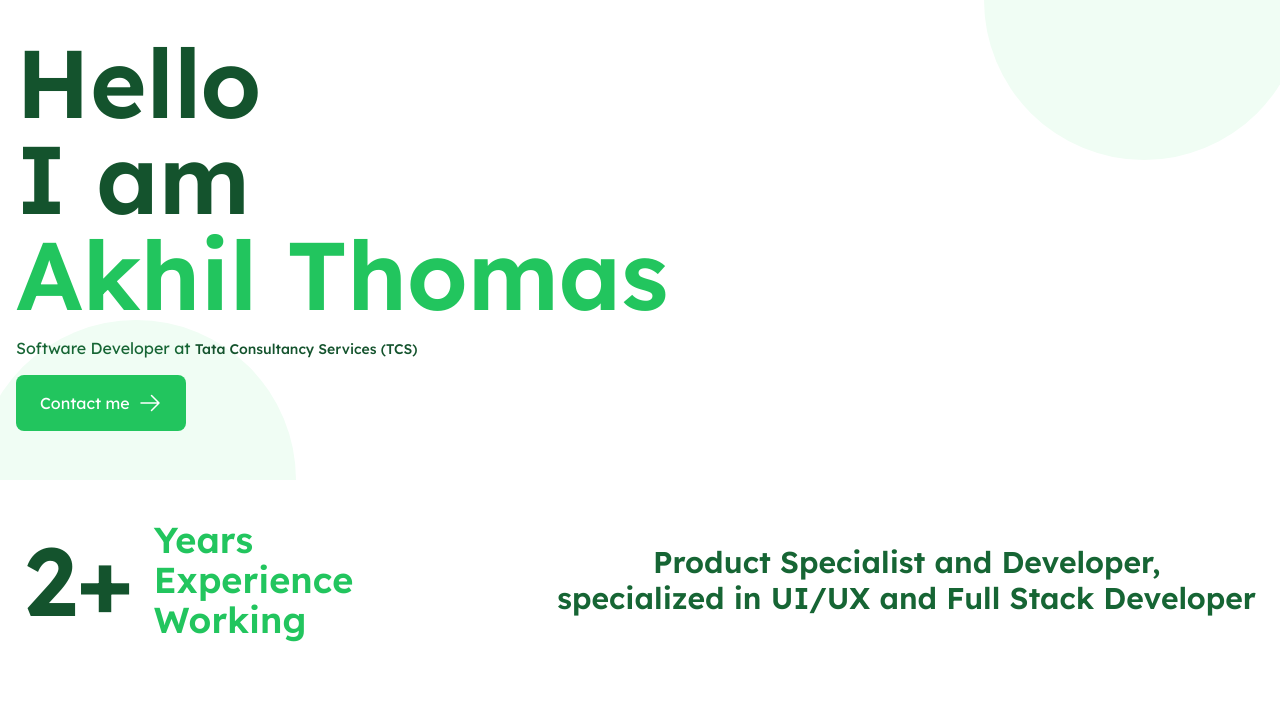
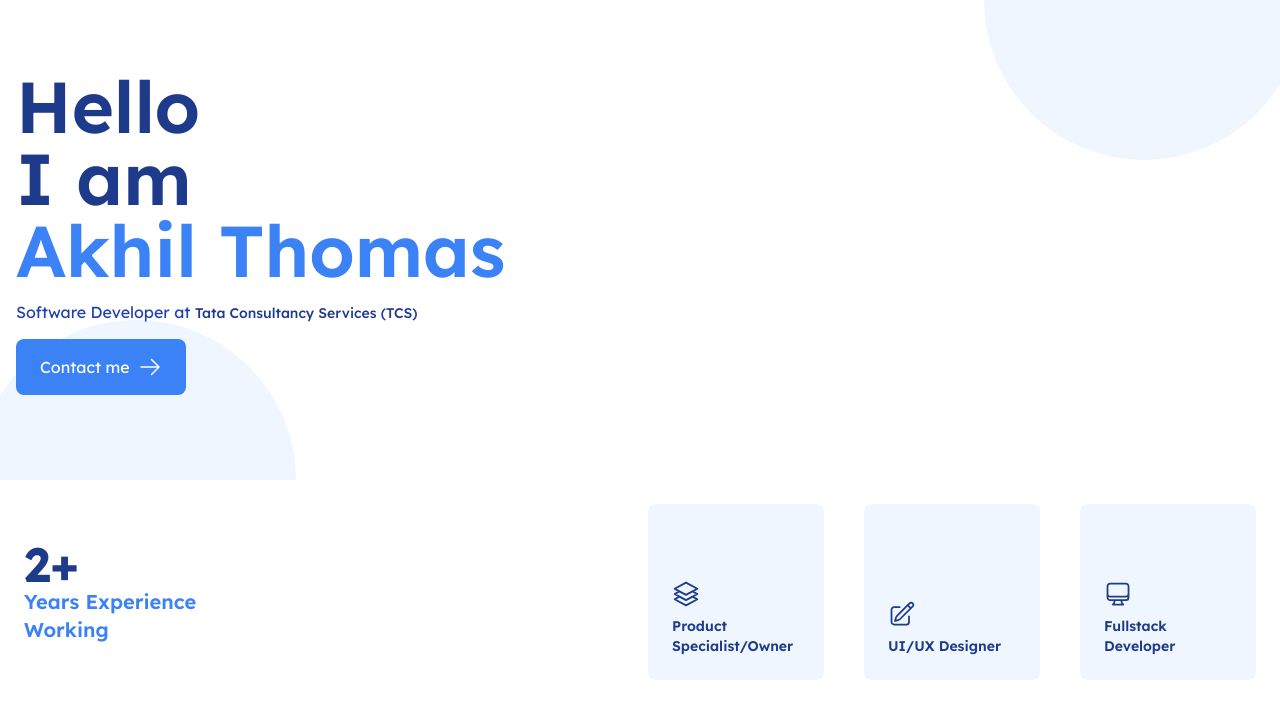
Before and after one commit to virus123456789/portfolio, a React (Create React App) app: page / in a window 1280 px wide. Shown: the top 718 px of the page. Built offline with nearby package versions, Linux system fonts and the light colour scheme.

Commit message:
Theme changed

```diff
--- a/src/App.js
+++ b/src/App.js
@@ -1,20 +1,20 @@
-function App() {
+ function App() {
   return (
     <div className="w-full mx-auto font-lexend">
         <div className="relative max-w-7xl mx-auto h-[480px] flex justify-between items-center overflow-hidden">
-            <div className="absolute top-80 -left-6 w-80 sm:w-80 h-80 sm:h-80 rounded-full bg-green-50"></div>
-            <div className="absolute bottom-80 -right-6 w-80 sm:w-80 h-80 sm:h-80 rounded-full bg-green-50"></div>
+            <div className="absolute top-80 -left-6 w-80 sm:w-80 h-80 sm:h-80 rounded-full bg-blue-50"></div>
+            <div className="absolute bottom-80 -right-6 w-80 sm:w-80 h-80 sm:h-80 rounded-full bg-blue-50"></div>
             <div className="p-4 z-10">
-                <div className="text-6xl md:text-8xl font-semibold text-green-900">
+                <div className="text-6xl md:text-7xl font-semibold text-blue-900">
                     <h1 className="">Hello</h1>
                     <h1 className="">I am</h1>
-                    <span className="text-green-500">Akhil Thomas</span>
+                    <span className="text-blue-500">Akhil Thomas</span>
                 </div>
                 <div className="p">
-                      <p className="my-4 text-base leading-tight text-green-800">Software Developer at <span className="text-sm font-medium text-green-900">Tata Consultancy Services (TCS)</span></p>
+                      <p className="my-4 text-base leading-tight text-blue-800">Software Developer at <span className="text-sm font-medium text-blue-900">Tata Consultancy Services (TCS)</span></p>
                   </div>
                 <div className="">
-                <button class="my-4 px-6 py-4 bg-green-500 text-white rounded-lg flex">
+                <button class="my-4 px-6 py-4 bg-blue-500 text-white rounded-lg flex">
                     <span class="mr-2">Contact me </span>
                     <svg xmlns="http://www.w3.org/2000/svg" fill="none" viewBox="0 0 24 24" stroke-width="1.5" stroke="currentColor" class="w-6 h-6">
                         <path stroke-linecap="round" stroke-linejoin="round" d="M13.5 4.5L21 12m0 0l-7.5 7.5M21 12H3" />
@@ -23,26 +23,33 @@ function App() {
                 </div>
             </div>
           </div>
-            <div className="max-w-7xl mt-4 mx-auto md:flex justify-between items-center ">
-                <div className="p-6 w-80 flex justify-start items-center">
-                  <h2 className="flex justify-start items-center text-8xl font-semibold text-green-900">2+</h2>
-                  <h3 className="ml-5 flex justify-start items-center text-4xl font-semibold text-green-500">Years Experience Working</h3>
+          <div className="max-w-7xl mx-auto p-6 flex justify-between items-center">
+              <div className="w-56">
+                  <h2 className="text-5xl text-blue-900 font-bold">2+</h2>
+                  <h5 className="text-xl font-semibold text-blue-500">Years Experience Working</h5>
+              </div>
+              <div className="flex justify-start items-center space-x-10">
+                <div className="w-44 h-44 p-6 bg-blue-50 rounded-lg flex flex-col justify-end items-start space-y-2">
+                    <svg xmlns="http://www.w3.org/2000/svg" fill="none" viewBox="0 0 24 24" stroke-width="1.5" stroke="currentColor" class="w-7 h-7 text-blue-900">
+                        <path stroke-linecap="round" stroke-linejoin="round" d="M6.429 9.75L2.25 12l4.179 2.25m0-4.5l5.571 3 5.571-3m-11.142 0L2.25 7.5 12 2.25l9.75 5.25-4.179 2.25m0 0L21.75 12l-4.179 2.25m0 0l4.179 2.25L12 21.75 2.25 16.5l4.179-2.25m11.142 0l-5.571 3-5.571-3" />
+                    </svg>
+                    <span className="text-sm text-blue-900 font-semibold">Product Specialist/Owner</span>
                 </div>
-                <div className="flex flex-col justify-start items-center p-6">
-                  <div className="flex flex-col justify-start items-center text-3xl font-semibold text-green-800"><span>Product Specialist and Developer,</span> <span>specialized in UI/UX and Full Stack Developer</span></div>
-                  {/* <div className="flex justify-between items-start space-x-2">
-                      <div className="w-80 h-40 flex flex-col justify-end items-center bg-green-50">
-                          <span>UI/UX Design</span>
-                      </div>
-                      <div className="w-80 h-40 flex flex-col justify-end items-center bg-green-50">
-                          <span>UI/UX Design</span>
-                      </div>
-                      <div className="w-80 h-40 flex flex-col justify-end items-center bg-green-50">
-                          <span>UI/UX Design</span>
-                      </div>
-                    </div> */}
+                <div className="w-44 h-44 p-6 bg-blue-50 rounded-lg flex flex-col justify-end items-start space-y-2">
+                    <svg xmlns="http://www.w3.org/2000/svg" fill="none" viewBox="0 0 24 24" stroke-width="1.5" stroke="currentColor" class="w-7 h-7 text-blue-900">
+                        <path stroke-linecap="round" stroke-linejoin="round" d="M16.862 4.487l1.687-1.688a1.875 1.875 0 112.652 2.652L10.582 16.07a4.5 4.5 0 01-1.897 1.13L6 18l.8-2.685a4.5 4.5 0 011.13-1.897l8.932-8.931zm0 0L19.5 7.125M18 14v4.75A2.25 2.25 0 0115.75 21H5.25A2.25 2.25 0 013 18.75V8.25A2.25 2.25 0 015.25 6H10" />
+                    </svg>
+                    <span className="text-sm text-blue-900 font-semibold">UI/UX Designer</span>
                 </div>
-            </div>
+                <div className="w-44 h-44 p-6 bg-blue-50 rounded-lg flex flex-col justify-end items-start space-y-2">
+                    <svg xmlns="http://www.w3.org/2000/svg" fill="none" viewBox="0 0 24 24" stroke-width="1.5" stroke="currentColor" class="w-7 h-7 text-blue-900">
+                        <path stroke-linecap="round" stroke-linejoin="round" d="M9 17.25v1.007a3 3 0 01-.879 2.122L7.5 21h9l-.621-.621A3 3 0 0115 18.257V17.25m6-12V15a2.25 2.25 0 01-2.25 2.25H5.25A2.25 2.25 0 013 15V5.25m18 0A2.25 2.25 0 0018.75 3H5.25A2.25 2.25 0 003 5.25m18 0V12a2.25 2.25 0 01-2.25 2.25H5.25A2.25 2.25 0 013 12V5.25" />
+                    </svg>
+                    <span className="text-sm text-blue-900 font-semibold">Fullstack Developer</span>
+                </div>
+
+              </div>
+          </div>
     </div>
   );
 }
```
